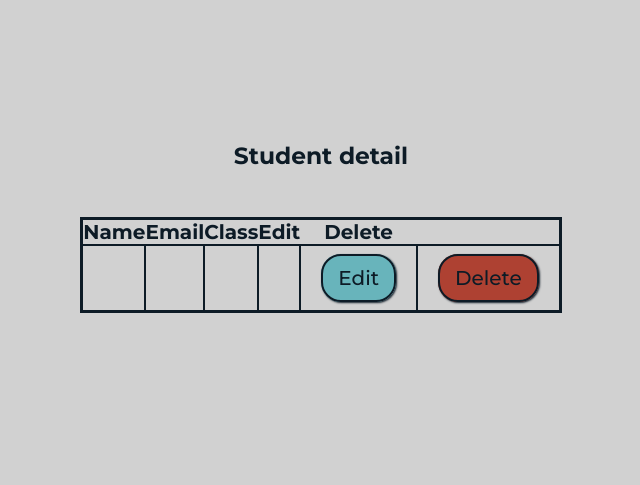
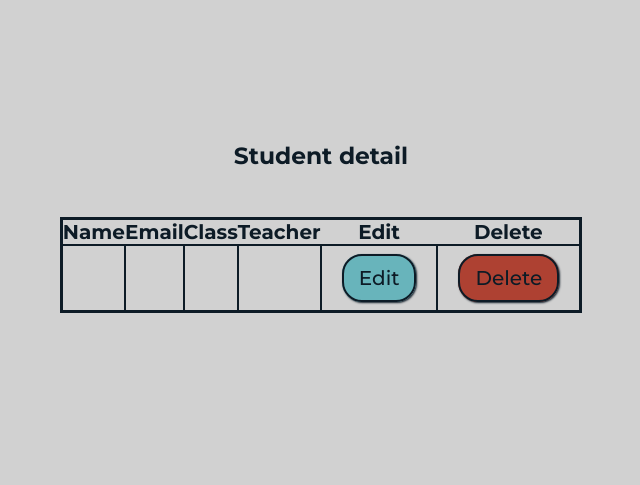
Before and after one commit to Sven-I-Am/php-crud, a PHP site: page /View/viewStudentView.php in a window 1280 px wide. Shown: the part 108-593 px from the top of the page, without its empty margins (319-959 px from the left). Run offline with PHP 8.4, Linux system fonts and the light colour scheme; the template is opened without the code that fills it, so the values that code supplies are empty.

Commit message:
fixed table on detailed student view

```diff
--- a/View/viewStudentView.php
+++ b/View/viewStudentView.php
@@ -9,6 +9,7 @@
                     <th>Name</th>
                     <th>Email</th>
                     <th>Class</th>
+                    <th>Teacher</th>
                     <th>Edit</th>
                     <th>Delete</th>
                 </tr>
```
